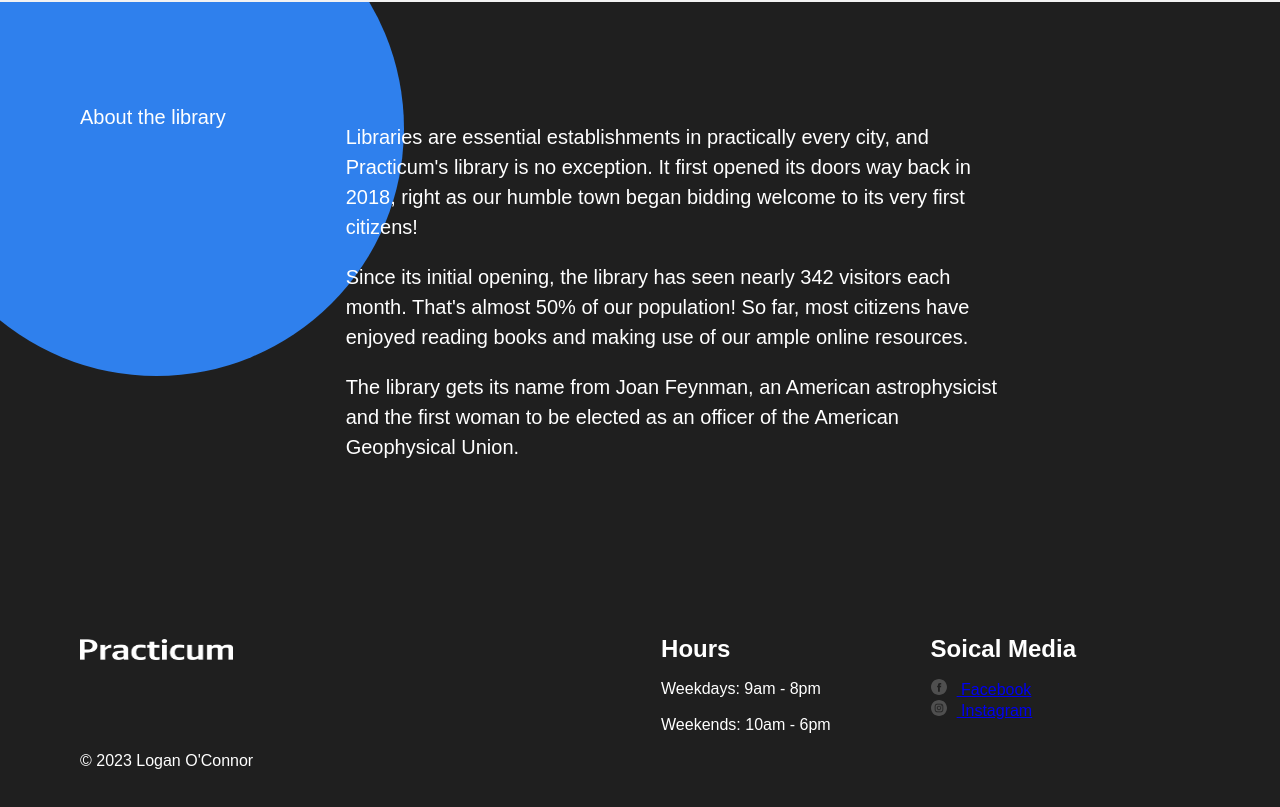
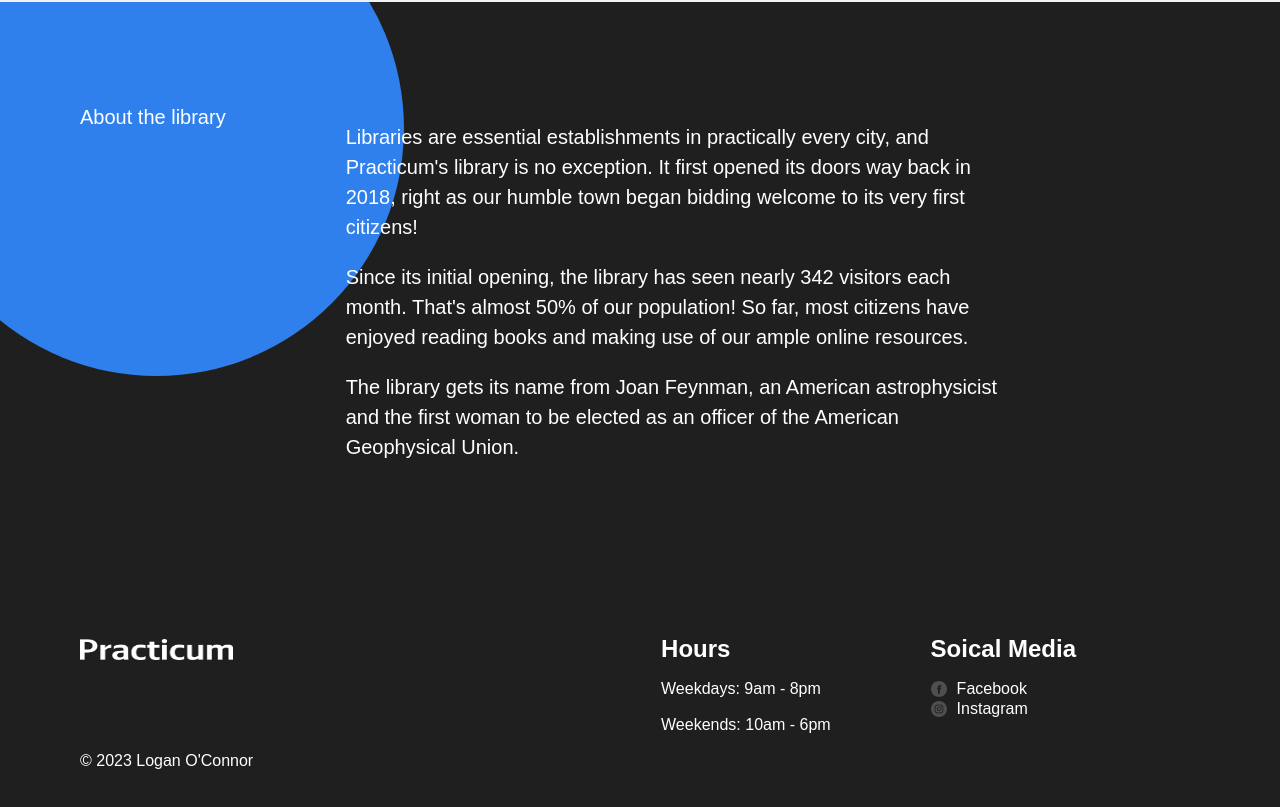
Before and after one commit to XGLogan/se_project_library, a plain HTML site: page index.html in a window 1280 px wide. Shown: the part 3416-4223 px from the top of the page. Drawn offline with Linux system fonts and the light colour scheme; files whose address does not match are found by name.

Commit message:
Stage 1 Part4 Project

```diff
--- a/index.html
+++ b/index.html
@@ -317,7 +317,7 @@
             <h2 class="footer__column footer__column-heading">Soical Media</h2>
             <ul class="footer__list">
               <li class="footer__list-item">
-                <a classs="footer__column-link" href="#">
+                <a class="footer__column-link" href="#">
                   <img
                     class="footer__social-icon"
                     src="images/facebook_white.svg "
@@ -329,7 +329,7 @@
             </ul>
             <ul class="footer__list">
               <li class="footer__list-item">
-                <a classs="footer__column-link" href="#">
+                <a class="footer__column-link" href="#">
                   <img
                     class="footer__social-icon"
                     src="images/instagram_white.svg"
```
